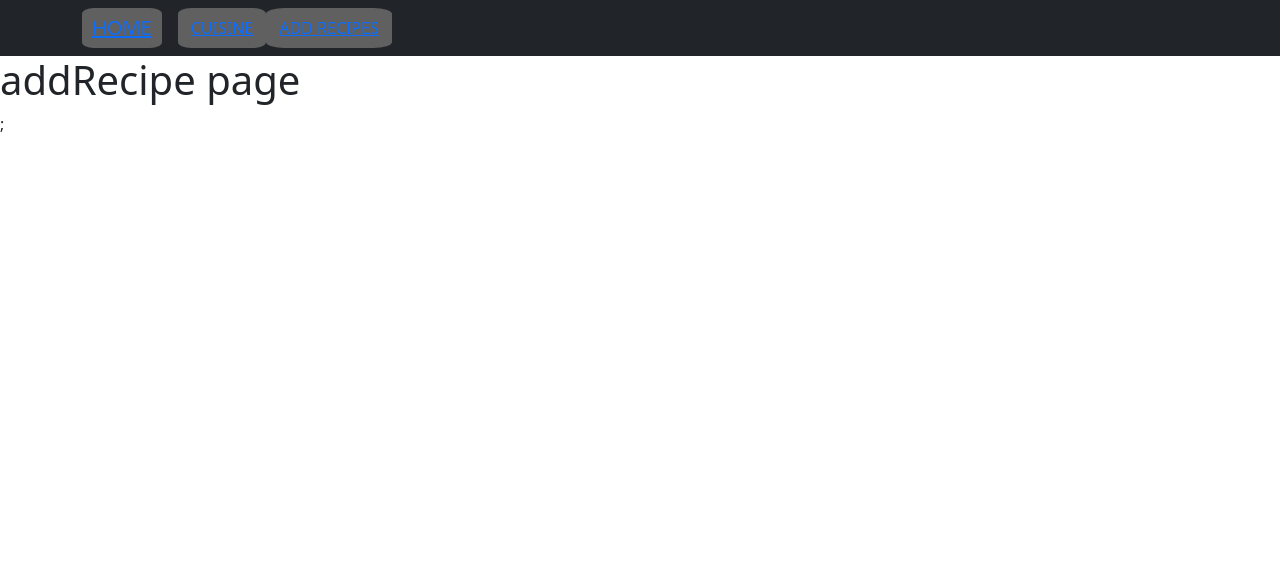
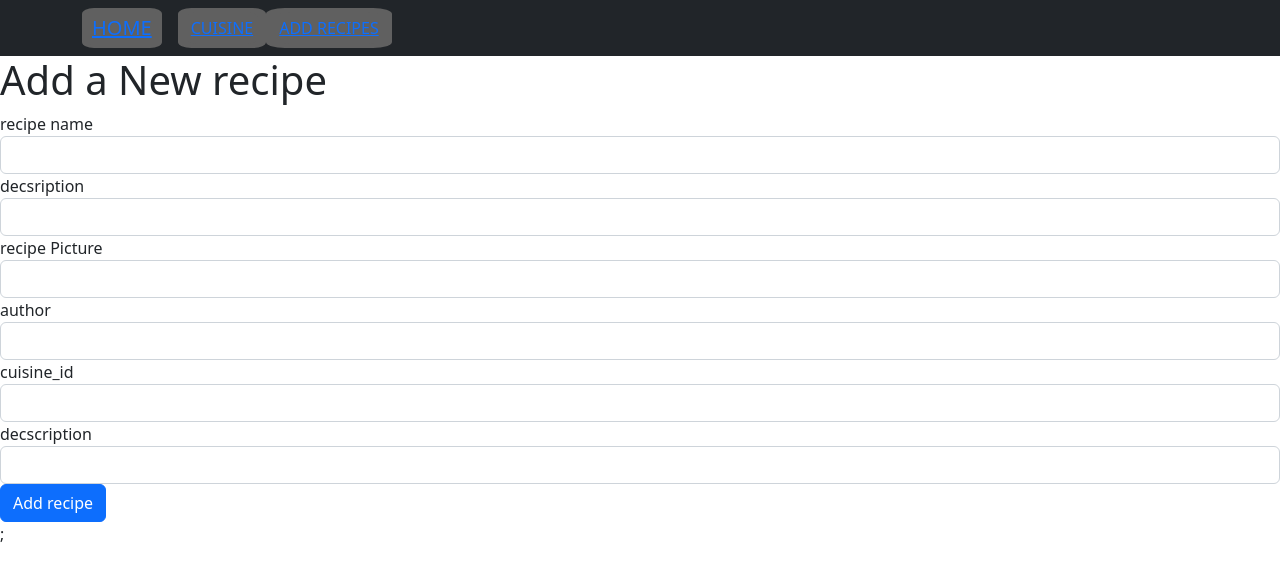
Before and after one commit to zacharyd97/Recipe_milestone_project, a React (Create React App) app in the folder recipe_milestone_project_skeleton/: page /addRecipes in a window 1280 px wide. Shown: the top 580 px of the page. Built offline with nearby package versions, Linux system fonts and the light colour scheme.

Commit message:
still unowrking

```diff
--- a/recipe_milestone_project_skeleton/src/components/addRecipes.js
+++ b/recipe_milestone_project_skeleton/src/components/addRecipes.js
@@ -1,14 +1,98 @@
-import {useState} from "react"
+import { useState } from "react"
 
 function AddRecipes() {
 
 
-    return (
-        <div>
-            <h1> addRecipe page</h1>
-        </div>
-    )
+	const [recipe, setRecipe] = useState({
+		name: '',
+		recipe_id: '',
+		author: '',
+		image_url: '',
+		decscription: '',
+        directions: '',
+        cuisine_id: ''
+	})
+
+	async function handleSubmit(e) {
+		e.preventDefault()
+
+		await fetch(`http://localhost:5000/recipe`, {
+			method: 'POST',
+			headers: {
+				'Content-Type': 'application/json'
+			},
+			body: JSON.stringify(recipe)
+		})
+	}
+
+	return (
+		<main>
+			<h1>Add a New recipe</h1>
+			<form onSubmit={handleSubmit}>
+				<div className="form-group">
+					<label htmlFor="name">recipe name</label>
+					<input
+						required
+						value={recipe.name}
+						onChange={e => setRecipe({ ...recipe, name: e.target.value })}
+						className="form-control"
+						id="name"
+						name="name"
+					/>
+				</div>
+				<div className="form-group">
+					<label htmlFor="founded">decsription</label>
+					<input
+						required
+						value={recipe.decscription}
+						onChange={e => setRecipe({ ...recipe, decscription: e.target.value })}
+						className="form-control"
+						id="founded"
+						name="founded"
+					/>
+				</div>
+				<div className="form-group">
+					<label htmlFor="pic">recipe Picture</label>
+					<input
+						value={recipe.image_url}
+						onChange={e => setRecipe({ ...recipe, image_url: e.target.value })}
+						className="form-control"
+						id="pic"
+						name="pic"
+					/>
+				</div>
+				<div className="form-group">
+					<label htmlFor="city">author</label>
+					<input
+						value={recipe.author}
+						onChange={e => setRecipe({ ...recipe, author: e.target.value })}
+						className="form-control"
+						id="city"
+						name="city"
+					/>
+				</div>
+				<div className="form-group">
+					<label htmlFor="state">cuisine_id</label>
+					<input
+						value={recipe.cuisine_id}
+						onChange={e => setRecipe({ ...recipe, cuisine_id: e.target.value })}
+						className="form-control"
+						id="state"
+						name="state"
+					/>
+				</div>
+				<div className="form-group">
+					<label htmlFor="cuisines">decscription</label>
+					<input
+						value={recipe.directions}
+						onChange={e => setRecipe({ ...recipe, directions: e.target.value })}
+						className="form-control"
+						id="cuisines" name="cuisines" required />
+				</div>
+				<input className="btn btn-primary" type="submit" value="Add recipe" />
+			</form>
+		</main>
+	)
 }
 
-
-export default AddRecipes
+export default AddRecipes;
```
